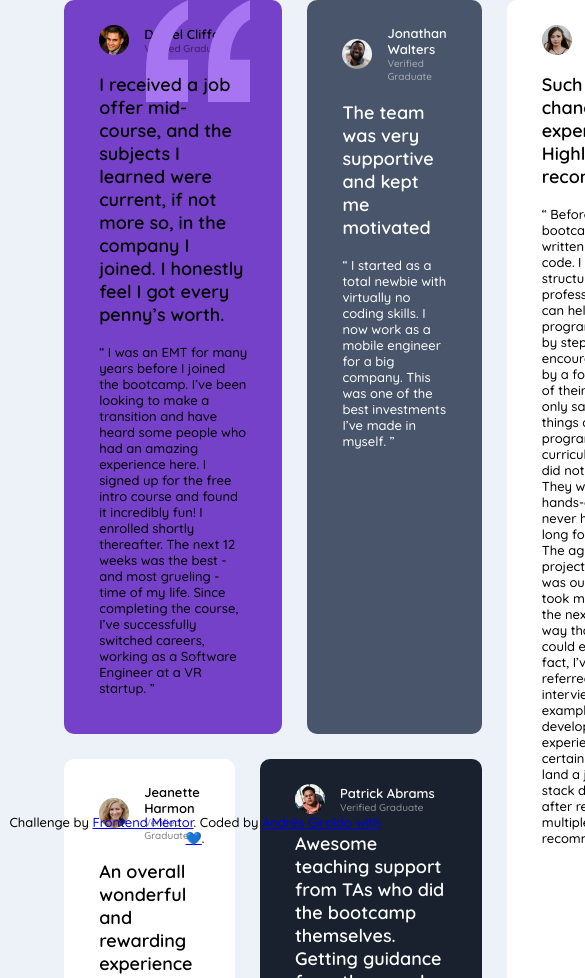
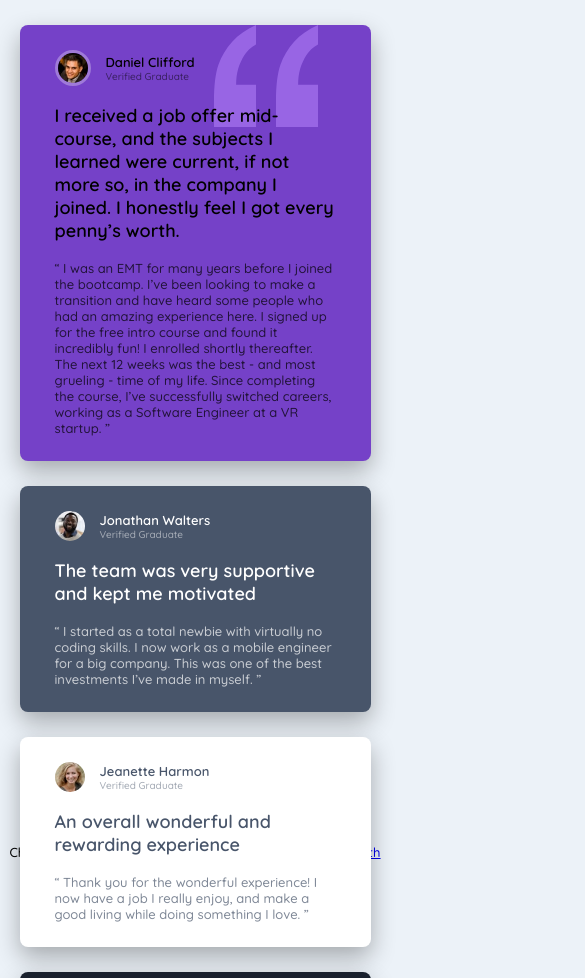
Before and after one commit to andresgircar/Testimonial-grid-section, a plain HTML site: page index.html in a window 390 px wide. Shown: the top 978 px of the page, 585 px wide, since content can reach past the window. Drawn offline with Linux system fonts and the light colour scheme.

Commit message:
general styles and medias adjusment

```diff
--- a/index.html
+++ b/index.html
@@ -127,11 +127,11 @@
       </div>
     </div>
   </div>
+  <footer>
+    <div class="attribution">
+      Challenge by <a href="https://www.frontendmentor.io?ref=challenge" target="_blank">Frontend Mentor</a>.
+      Coded by <a href="https://github.com/andresgircar" target="_blank">Andrés Giraldo with 💙</a>.
+    </div>
+  </footer>
 </body>
-<footer>
-  <div class="attribution">
-    Challenge by <a href="https://www.frontendmentor.io?ref=challenge" target="_blank">Frontend Mentor</a>.
-    Coded by <a href="https://github.com/andresgircar" target="_blank">Andrés Giraldo with 💙</a>.
-  </div>
-</footer>
 </html>
--- a/style/main.css
+++ b/style/main.css
@@ -1,49 +1,56 @@
+/*Global styles*/
 html {
     font-size: 62.5%;
     margin: 0;
     padding: 0;
     background-color: var(--light-grayish-blue);
 }
+/*Variables*/
 :root {
     /*Primary colors*/
     --moderate-violet: hsl(263, 55%, 52%);
+    --icon-border-color: hsla(0, 0%, 100%, 0.3);
     --very-dark-grayish-blue: hsl(217, 19%, 35%);
     --very-dark-blackish-blue: hsl(219, 29%, 14%);
     --white: hsl(0, 0%, 100%);
-
     /*Neutral colors*/
     --light-gray: hsl(0, 0%, 81%);
     --light-grayish-blue: hsl(210, 46%, 95%);
-
     /*Font Size*/
     --main-font-size: 1.3rem;
     --small-font: 1rem;
     --large-font: 1.8rem;
 }
+/*Body styles*/
 body {
     font-size: var(--main-font-size);
     font-family: 'Quicksand', sans-serif;
     margin: 0;
     padding: 0;
+    display: flex;
+    flex-direction: column;
 }
+/*Testimonial Grid Styles*/
 .testimonial-grid {
     width: 100%;
     height: 100vh;
     display: grid;
+    grid-template-columns: repeat(1, auto);
     place-items: center;
 }
 .testimonial-container {
     width: 80%;
     display: grid;
     gap: 25px;
+    padding: 25px;
     grid-template-columns: repeat(4, 1fr);
+    grid-template-rows: repeat(2, auto);
 }
 .testimonial-container .testimonial-block {
     padding: 25px 35px;
-    border-radius: 10px;
-}
-.testimonial-block {
+    border-radius: 8px;
     position: relative;
+    box-shadow: 0 10px 25px rgba(0, 0, 0, 0.3);
 }
 .testimonial-block .title {
     display: flex;
@@ -57,7 +64,6 @@ body {
 }
 .title .user-info p {
     margin: 0;
-    font-size: var(--small-font);
 }
 .title .user-info p:nth-child(1) {
     font-size: var(--main-font-size);
@@ -65,12 +71,14 @@ body {
 }
 .title .user-info p:nth-child(2) {
     opacity: 0.5;
+    font-size: var(--small-font);
 }
 .testimonial-block .quote {
     position: absolute;
     z-index: 1;
     top: 0;
     right: 15%;
+    opacity: 0.7;
 }
 .testimonial-block .block-contain p:nth-child(1) {
     font-size: var(--large-font);
@@ -78,10 +86,18 @@ body {
     position: relative;
     z-index: 2;
 }
+.testimonial-block .block-contain p:nth-child(2) {
+    opacity: 0.7;
+    margin: 0;
+}
+/*Inside cards styles and positioning*/
 .first {
     background-color: var(--moderate-violet);
     grid-column: 1 / 3;
     grid-row: 1 / 2;
+}
+.first .title img:first-child {
+    border: 3px solid var(--icon-border-color);
 }
 .second {
     background-color: var(--very-dark-grayish-blue);
@@ -93,6 +109,7 @@ body {
     background-color: var(--white);
     grid-column: 1 / 2;
     grid-row: 2 / 3;
+    color: var(--very-dark-grayish-blue);
 }
 .fourth {
     background-color: var(--very-dark-blackish-blue);
@@ -100,20 +117,62 @@ body {
     grid-row: 2 / 3;
     color: var(--white);
 }
+.fourth .title img:first-child {
+    border: 3px solid var(--moderate-violet);
+}
 .fifth {
     background-color: var(--white);
     grid-column: 4 / 5;
     grid-row: 1 / 3;
+    color: var(--very-dark-grayish-blue);
 }
+/*footer styles*/
 footer {
     margin: 0;
     padding: 0;
     width: 100%;
     height: 30px;
-    position: absolute;
-    bottom: 0;
-    vertical-align: middle;
 }
 footer .attribution {
     text-align: center;
 }
+@media (max-width: 1150px) {
+    .testimonial-container {
+        width: 90%;
+        gap: 25px;
+        grid-template-columns: repeat(3, auto);
+        grid-template-rows: repeat(auto);
+    }
+    .first {
+        grid-column: 1 / 2;
+        grid-row: 1 / 3;
+    }
+    .second, .third, .fourth, .fifth {
+        grid-column: auto;
+        grid-row: auto;
+    }
+}
+@media (max-width: 900px) {
+    .testimonial-container {
+        width: 90%;
+        gap: 25px;
+        grid-template-columns: repeat(2, auto);
+        grid-template-rows: repeat(auto);
+    }
+    .first, .second, .third, .fourth, .fifth {
+        grid-column: auto;
+        grid-row: auto;
+    }
+}
+@media (max-width: 580px) {
+    .testimonial-container {
+        width: 90%;
+        gap: 25px;
+        grid-template-columns: repeat(1, auto);
+        grid-template-rows: repeat(auto);
+    }
+    .first, .second, .third, .fourth, .fifth {
+        grid-column: auto;
+        grid-row: auto;
+    }
+}
```
